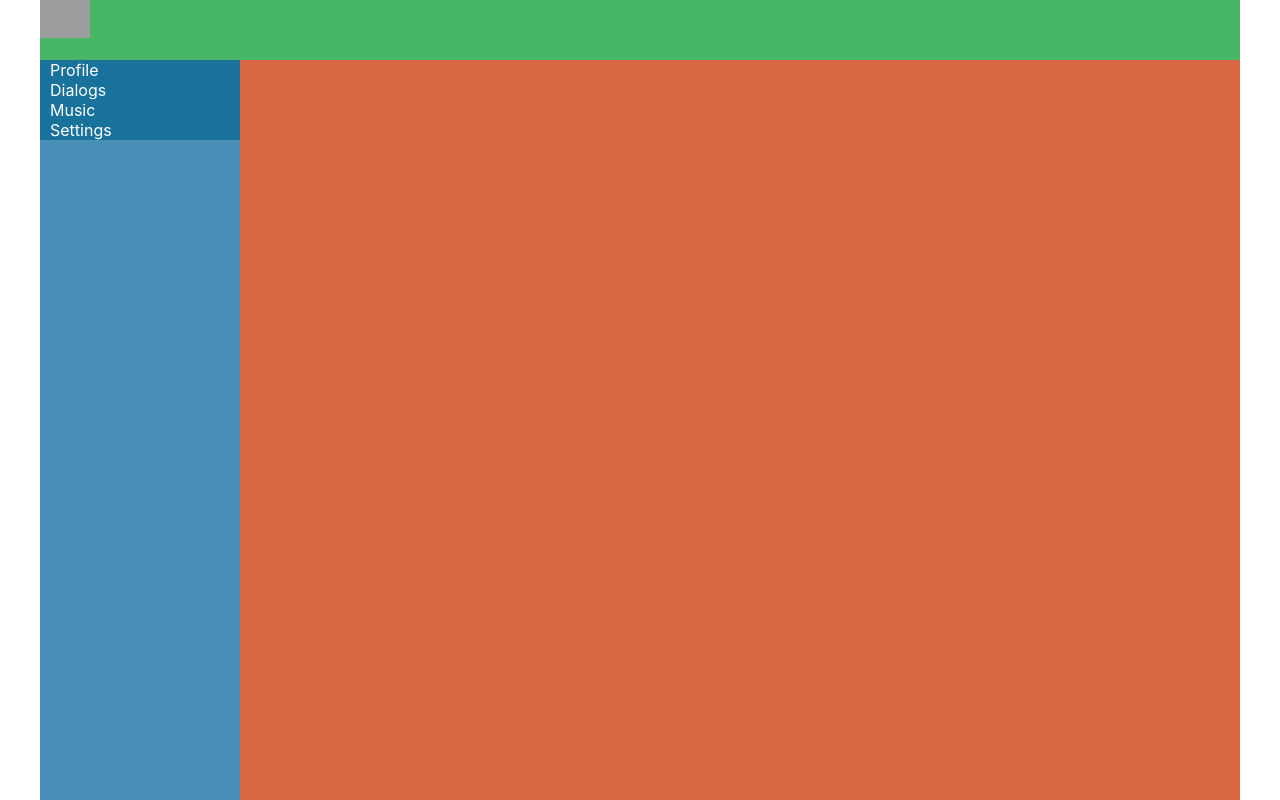
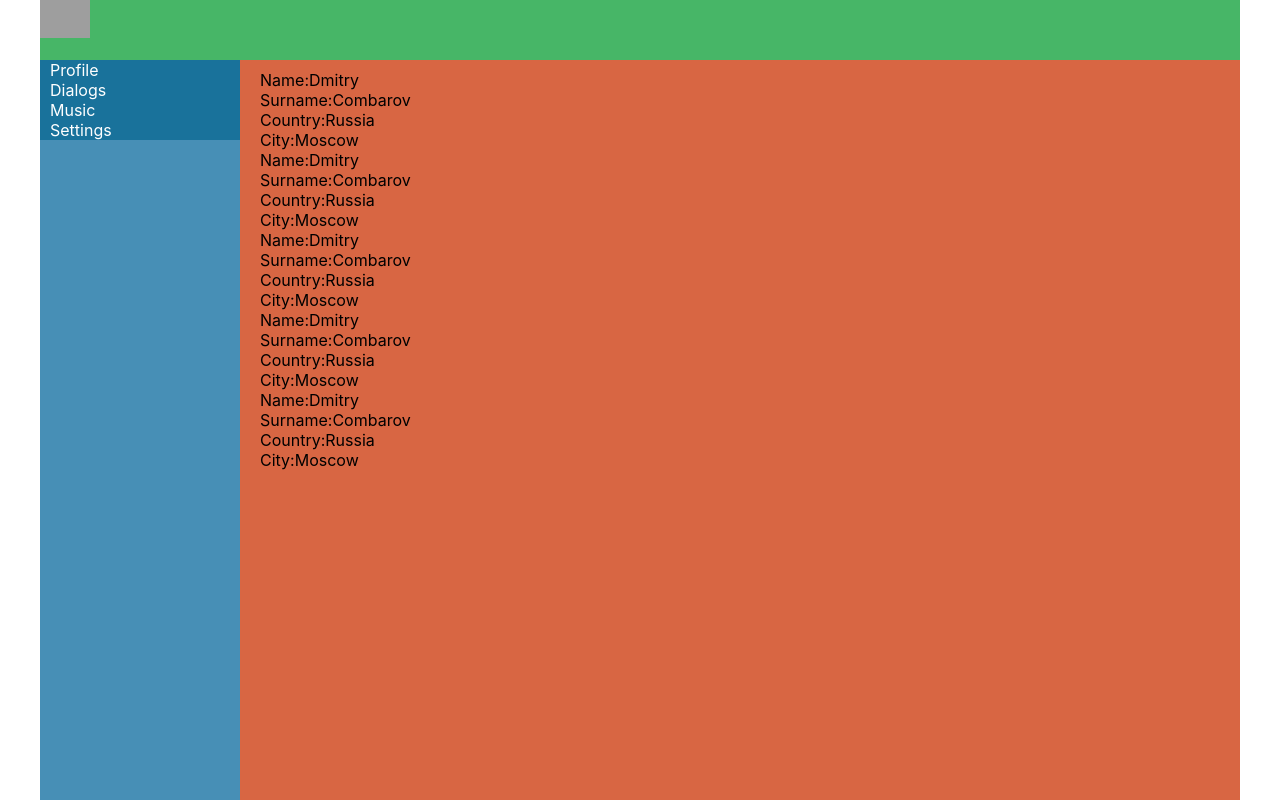
Before and after one commit to hrdwhrdwhrdw/messenger, a React (Create React App) app: page /users in a window 1280 px wide. Built offline with nearby package versions, Linux system fonts and the light colour scheme; grey boxes are pictures that could not be loaded.

Commit message:
created user component

```diff
--- a/src/App.js
+++ b/src/App.js
@@ -5,6 +5,7 @@ import DialogsContainer from "./Components/Dialogs/DialogsContainer";
 import Header from "./Components/Header/Header";
 import Navbar from "./Components/Navbar/Navbar";
 import Profile from "./Components/Profile/Profile";
+import UsersContainer from "./Components/Users/UsersContainer";
 
 const App = () => {
   return (
@@ -15,6 +16,7 @@ const App = () => {
           <Routes>
             <Route path='/dialogs' element={<DialogsContainer />} />
             <Route path='/profile' element={<Profile />} />
+            <Route path='/users' element={<UsersContainer />} />
           </Routes>
         </div>
       </div>
--- /dev/null
+++ b/src/Components/Users/Users.jsx
@@ -0,0 +1,73 @@
+import React from "react";
+import "./Users.scss";
+
+export const Users = (props) => {
+  if (props.users.length === 0) {
+    props.setUsers([
+      {
+        id: 1,
+        firstName: "Dmitry",
+        lastName: "Combarov",
+        image:
+          "https://avatars.mds.yandex.net/i?id=97ab89d5b25d982ea3f7c1836b8a0359-5477525-images-thumbs&n=13&exp=1",
+        followed: true,
+        location: { country: "Russia", city: "Moscow" },
+      },
+      {
+        id: 2,
+        firstName: "Dmitry",
+        lastName: "Combarov",
+        image:
+          "https://avatars.mds.yandex.net/i?id=97ab89d5b25d982ea3f7c1836b8a0359-5477525-images-thumbs&n=13&exp=1",
+        followed: true,
+        location: { country: "Russia", city: "Moscow" },
+      },
+      {
+        id: 3,
+        firstName: "Dmitry",
+        lastName: "Combarov",
+        image:
+          "https://avatars.mds.yandex.net/i?id=97ab89d5b25d982ea3f7c1836b8a0359-5477525-images-thumbs&n=13&exp=1",
+        followed: true,
+        location: { country: "Russia", city: "Moscow" },
+      },
+      {
+        id: 4,
+        firstName: "Dmitry",
+        lastName: "Combarov",
+        image:
+        "https://avatars.mds.yandex.net/i?id=97ab89d5b25d982ea3f7c1836b8a0359-5477525-images-thumbs&n=13&exp=1",
+        followed: true,
+        location: { country: "Russia", city: "Moscow" },
+      },
+      {
+        id: 5,
+        firstName: "Dmitry",
+        lastName: "Combarov",
+        image:
+          "https://avatars.mds.yandex.net/i?id=97ab89d5b25d982ea3f7c1836b8a0359-5477525-images-thumbs&n=13&exp=1",
+        followed: false,
+        location: { country: "Russia", city: "Moscow" },
+      },
+    ]);
+  }
+  return (
+    <div className="users__list">
+      {props.users.map((user) => {
+        return (
+          <div key={user.id} className="user__item">
+            <div>
+              <img src={user.image} alt="" className="user__image" />
+            </div>
+            <div className="user__info">
+              <div className="user__firstname"><span>Name:</span>{user.firstName}</div>
+              <div className="user__lastname"><span>Surname:</span>{user.lastName}</div>
+              <div className="user__country"><span>Country:</span>{user.location.country}</div>
+              <div className="user__city"><span>City:</span>{user.location.city}</div>
+            </div>
+          </div>
+        );
+      })}
+    </div>
+  );
+};
--- /dev/null
+++ b/src/Components/Users/Users.scss
@@ -0,0 +1,11 @@
+.user {
+  &__item {
+    display: flex;
+  }
+  &__image {
+    width: 100px;
+  }
+  &__info {
+    margin-left: 10px;
+  }
+}
--- /dev/null
+++ b/src/Components/Users/UsersContainer.jsx
@@ -0,0 +1,32 @@
+import { connect } from "react-redux";
+import {
+  followAC,
+  unfollowAC,
+  setUsersAC
+} from "../../redux/users-reducer";
+import { Users } from "./Users";
+
+let mapStateToProps = (state) => {
+  return {
+    users: state.usersPage.users
+  }
+}
+
+let mapDispatchToProps = (dispatch) => {
+  return {
+    follow: (userId) => {
+      dispatch(followAC(userId))
+    },
+    unfollow: (userId) => {
+      dispatch(unfollowAC(userId))
+    },
+    setUsers: (users) => {
+      dispatch(setUsersAC(users))
+    }
+  }
+}
+
+
+let UsersContainer = connect(mapStateToProps, mapDispatchToProps)(Users);
+
+export default UsersContainer;
--- a/src/redux/redux-store.js
+++ b/src/redux/redux-store.js
@@ -1,10 +1,12 @@
 import {combineReducers, createStore} from 'redux';
 import { dialogsReducer } from './dialogs-reducer';
 import { profileReducer } from './profile-reducer';
+import { usersReducer } from './users-reducer';
 
 let reducers = combineReducers({
   profilePage: profileReducer,
   dialogsPage: dialogsReducer,
+  usersPage: usersReducer
 })
 
 let store = createStore(reducers);
--- /dev/null
+++ b/src/redux/users-reducer.js
@@ -0,0 +1,60 @@
+const FOLLOW = "UFOLLOW";
+const UNFOLLOW = "UNFOLLOW";
+const SET_USERS = "SET-USERS";
+
+let initialState = {
+  users: [],
+};
+
+export const usersReducer = (state = initialState, action) => {
+  switch (action.type) {
+    case FOLLOW: {
+      return {
+        ...state,
+        users: state.users.map((user) => {
+          if (user.id === action.userId) {
+            user.followed = true;
+            return user;
+          }
+          return user;
+        }),
+      };
+    }
+
+    case UNFOLLOW: {
+      return {
+        ...state,
+        users: state.users.map((user) => {
+          if (user.id === action.userId) {
+            user.followed = false;
+            return user;
+          }
+          return user;
+        }),
+      };
+    }
+
+    case SET_USERS: {
+      return {
+        ...state,
+        users: action.users,
+      };
+    }
+
+    default:
+      return state;
+  }
+};
+
+export const followAC = (userId) => ({
+  type: FOLLOW,
+  userId,
+});
+export const unfollowAC = (userId) => ({
+  type: UNFOLLOW,
+  userId,
+});
+export const setUsersAC = (users) => ({
+  type: SET_USERS,
+  users,
+});
```
